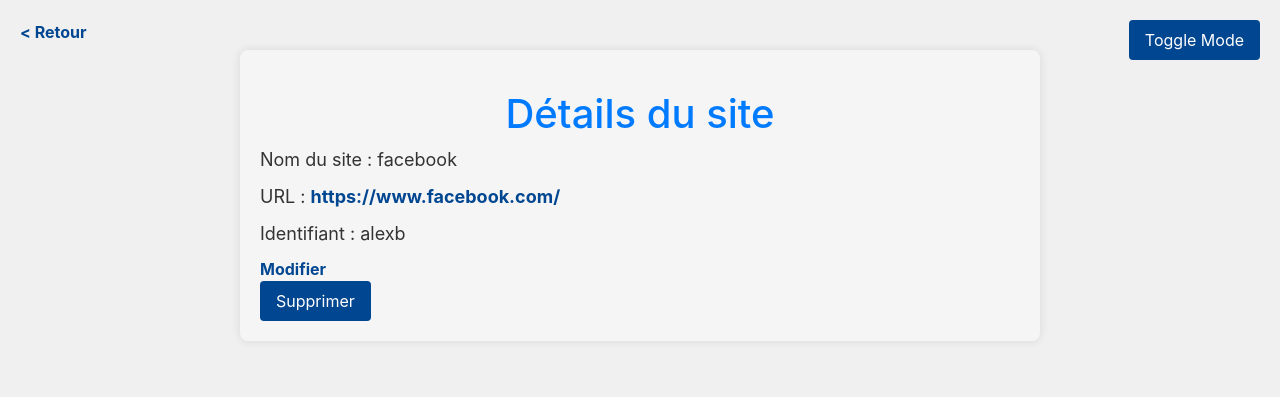
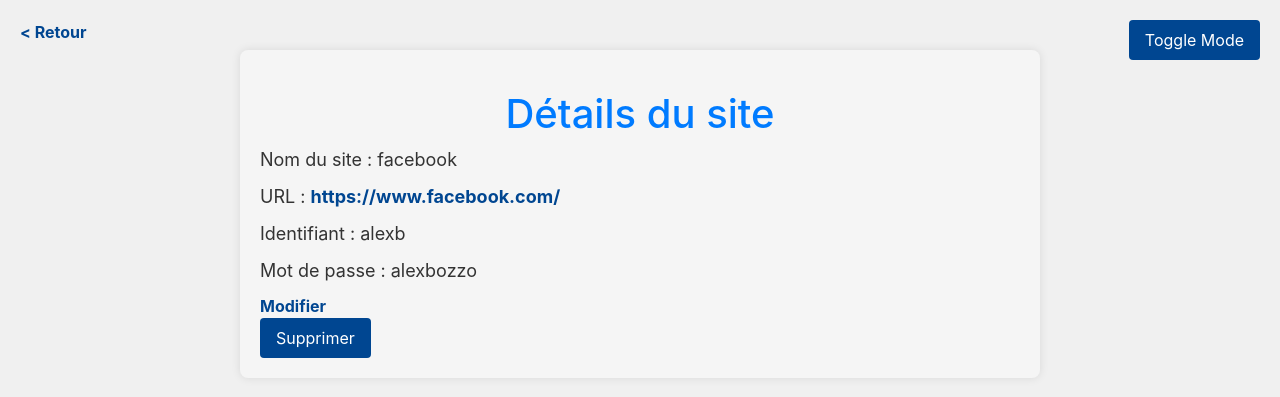
Before and after one commit to Alexandreboz/b3-c2-django--Bozzo, a Django app: page /detail_site/1/ in a window 1280 px wide. Shown: the top 397 px of the page. Run offline with Django 4.2, Linux system fonts and the light colour scheme; data comes from the database, SQL or seed files in the repository; both versions use the stored data as it was after the commit; some libraries are stand-ins or nearby versions.

Commit message:
mot de passe dans la page détail site

```diff
--- a/password_manager/templates/detail_site.html
+++ b/password_manager/templates/detail_site.html
@@ -112,6 +112,7 @@
         <p>Nom du site : {{ site.nom }}</p>
         <p>URL : <a href="{{ site.url }}">{{ site.url }}</a></p>
         <p>Identifiant : {{ site.identifiant }}</p>
+        <p>Mot de passe : {{ site.mot_de_passe }}</p>
 
         <!-- Ajouter un lien pour modifier le site -->
         <a href="{% url 'modifier_site' site_id=site.id %}">Modifier</a>
```
Also changed, not shown: db.sqlite3.
